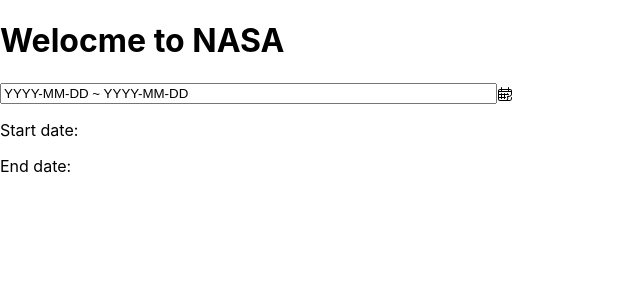
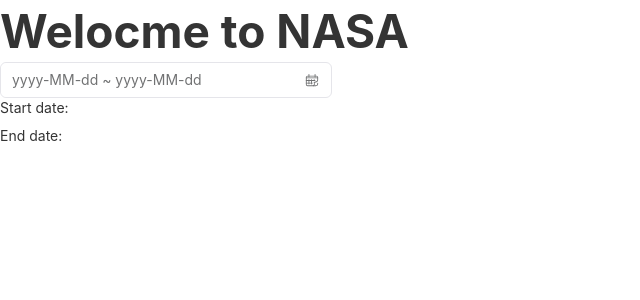
Before and after one commit to gradder7/asteroid, a React (Create React App) app: page / in a window 1280 px wide. Shown: the top 300 px of the page, without its empty margins (0-640 px from the left). Built offline with nearby package versions, Linux system fonts and the light colour scheme; no server answers.

Commit message:
Feagt:datePicker added

```diff
--- a/package.json
+++ b/package.json
@@ -6,6 +6,7 @@
     "@testing-library/jest-dom": "^5.16.5",
     "@testing-library/react": "^13.4.0",
     "@testing-library/user-event": "^13.5.0",
+    "@wojtekmaj/react-daterange-picker": "^5.0.2",
     "react": "^18.2.0",
     "react-dom": "^18.2.0",
     "react-scripts": "5.0.1",
--- a/src/App.js
+++ b/src/App.js
@@ -2,14 +2,8 @@
 import { fetchData } from "./utils/fetchData";
 function App() {
 
-
-  const getData= async()=>{
-    let data=await fetchData("2022-01-07", "2022-01-08");
-    console.log(data);
-  }
-  getData();
   return (
-    <div className="App">
+    <div>
       <h1>Welocme to NASA</h1>
       <SetDate/>
     </div>
--- a/src/SetDate.jsx
+++ b/src/SetDate.jsx
@@ -1,20 +1,43 @@
-import React, { useState } from "react";
+import React, { useEffect, useState } from "react";
 import { DateRangePicker } from "rsuite";
+import "rsuite/dist/rsuite.min.css";
+import { fetchData } from "./utils/fetchData";
 
 export default function SetDate() {
   const [date, setdate] = useState([]);
+  const [showData, setShowData] = useState(false);
   const handleOnchangeDate = (value) => {
     setdate(value);
   };
+  let dateStart =
+    date && date.length ? date[0].toISOString().slice(0, 10) : null;
+  let dateEnd = date && date.length ? date[1].toISOString().slice(0, 10) : null;
+
+  useEffect(() => {
+    const getData = async () => {
+      let data = await fetchData(dateStart, dateEnd);
+      console.log(data);
+    };
+    if (showData) {
+      getData();
+    }
+  }, [dateStart, dateEnd]);
+
+  const handleOk = () => {
+    setShowData(true);
+  };
+
   return (
-    <div>
+    <>
       <DateRangePicker
         onChange={handleOnchangeDate}
         value={date}
-        format="YYYY-MM-DD"
+        format="yyyy-MM-dd"
+        appearance="default"
+        onOk={handleOk}
       />
-      <p>Start date: {date[0]}</p>
-      <p>End date: {date[1]}</p>
-    </div>
+      <p>Start date: {dateStart}</p>
+      <p>End date: {dateEnd}</p>
+    </>
   );
 }
```
Also changed, not shown: 1 other file (tests, documents, lock files or other folders).
